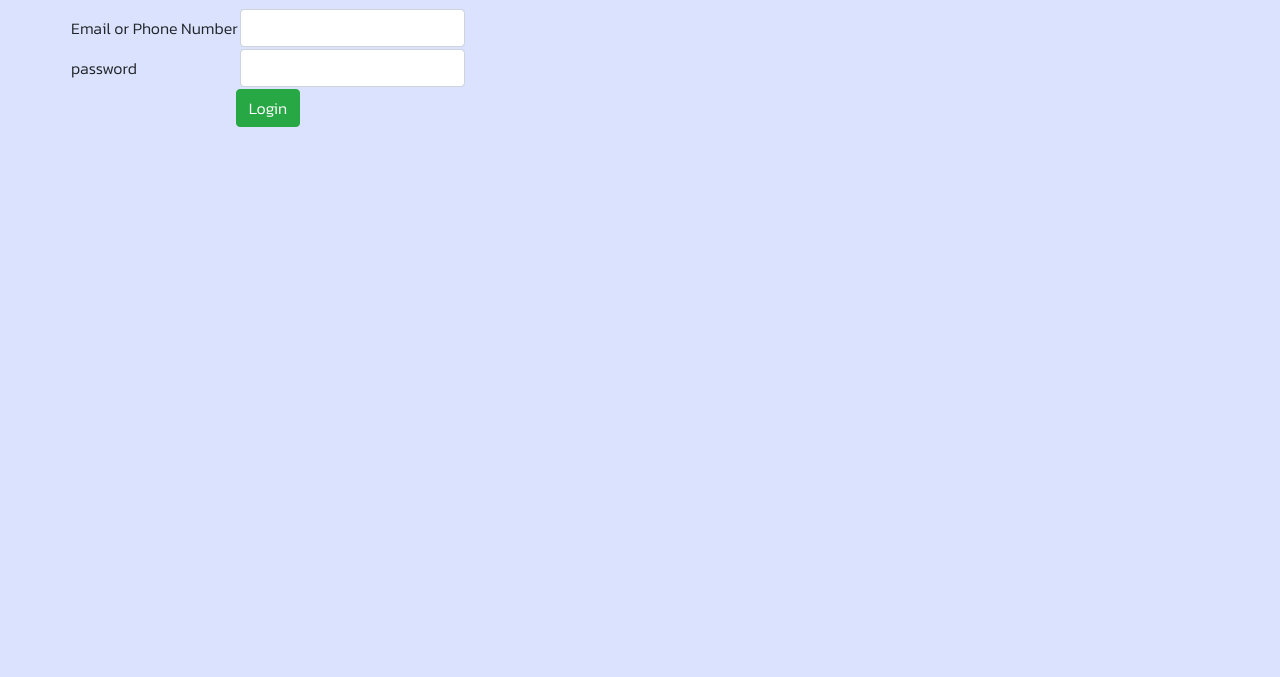
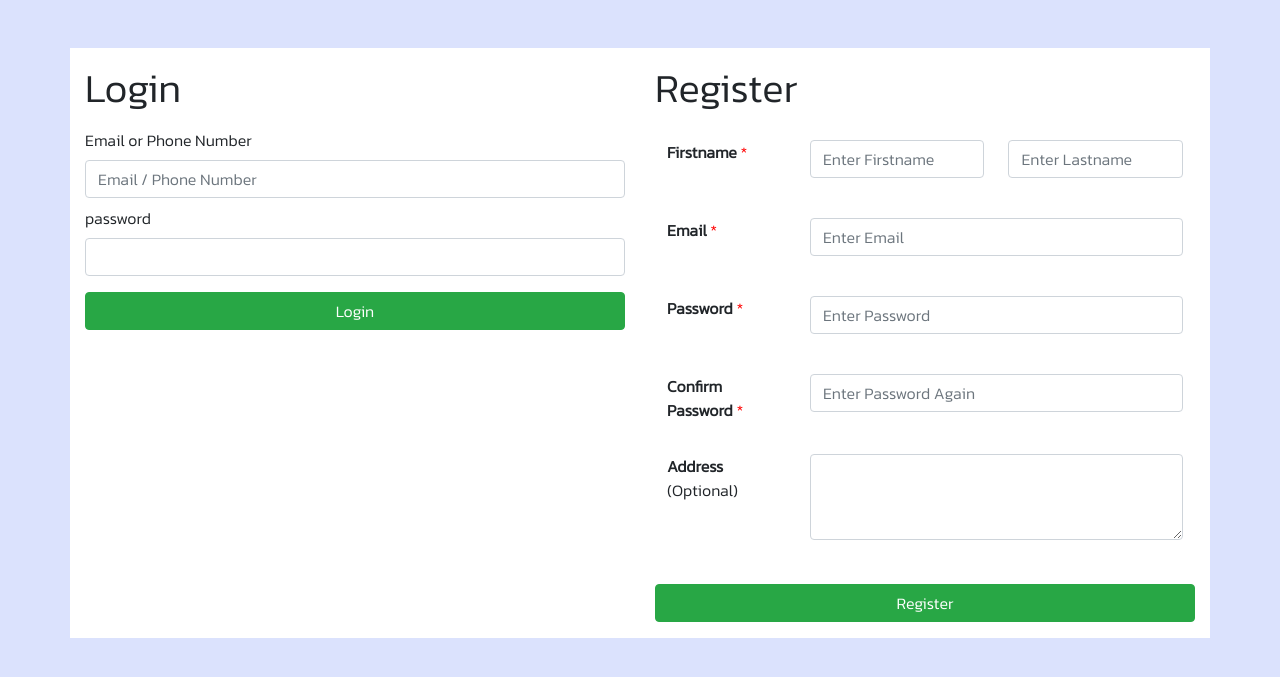
Before and after one commit to OatTNI/ci_project, a CodeIgniter app: page /ci_project/userCon/index in a window 1280 px wide. Shown: the part 56-733 px from the top of the page. Run offline with CodeIgniter, Linux system fonts and the light colour scheme; some libraries are stand-ins or nearby versions.

Commit message:
Add files via upload

```diff
--- a/application/views/loginRegisterView.php
+++ b/application/views/loginRegisterView.php
@@ -33,29 +33,58 @@
 
     </div>
 </nav>
-<div class="container my-md-2">
-    <div class="row">
-        <form action="<?php echo base_url("userCon/login"); ?>" method="post">
-            <table>
+<div class="container mt-md-5">
+    <div class="row mt-2" >
+        <div class="col-md-6" style="background-color:white; ">
+            <h1 class="my-3">Login</h1>
+            <form action="<?php echo base_url("userCon/login"); ?>" method="post" name="loginform">
+                <label for="auth">Email or Phone Number</label>
+                <input class="form-control mb-2" type="text" name="auth" id="auth" placeholder="Email / Phone Number">
+                <label for="p">password</label>
+                <input class="form-control" type="password" name="p" id="p">
+                <input class="btn btn-success btn-block my-3" type="submit" value="Login">
+            </form>
+        </div>
+        <div class="col-md-6" style="background-color:white;" >
+            <h1 class="my-3">Register</h1>
+            <form action="#" method="post" name="Registerform">
+                <table class="table table-borderless">
                     <tr>
-                    <td>Email or Phone Number</td>
-                    <td><input class="form-control" type="text" name="auth"></td>
+                        <td><b>Firstname</b> <label style="color:red">*</label></td>
+                        <td><input class="form-control mb-3" type="text" name="firstname" placeholder="Enter Firstname"></td>
+                        <td><input class="form-control mb-3" type="text" name="lastname" placeholder="Enter Lastname"></td>
                     </tr>
                     <tr>
-                    <td>password</td>
-                    <td><input class="form-control" type="text" name="p"></td>
+                        <td ><b>Email</b> <label style="color:red">*</label></td>
+                        <td colspan="2"><input class="form-control mb-3" type="email" name="emailfield"  placeholder="Enter Email"></td>
+
                     </tr>
                     <tr>
-                    <td colspan="2" align="center"> <input class="btn btn-success" type="submit" value="Login"></td>
+                        <td><b>Password</b> <label style="color:red"> * </label></td>
+                        <td  colspan="2"><input class="form-control mb-3" type="password" id="passwordfield" name="passwordfield" placeholder="Enter Password"></td>
                         </tr>
+                        <tr>
+                            <td><b>Confirm Password</b> <label style="color:red"> * </label></td>
+                            <td  colspan="2"><input class="form-control mb-3" type="password" name="confirmpasswordfield" placeholder="Enter Password Again"></td>
+                            </tr>
+                        <tr>
+                            <td><b>Address</b> (Optional)</td>
+                            <td  colspan="2">
+                                <textarea class="form-control mb-3" rows="3" name="address"></textarea>
+                            </td>
+                        </tr>
+
                 </table>
 
+                <input class="btn btn-success btn-block my-3" type="submit" value="Register">
+            </form>
 
-        </form>
         </div>
-    <div class="row">
-        <img src="">
+
+
+
     </div>
+
 
 </div>
 <script src="https://code.jquery.com/jquery-3.5.1.slim.min.js" integrity="sha384-DfXdz2htPH0lsSSs5nCTpuj/zy4C+OGpamoFVy38MVBnE+IbbVYUew+OrCXaRkfj" crossorigin="anonymous"></script>
```
Lines whose indentation alone changed are shown as unchanged.
